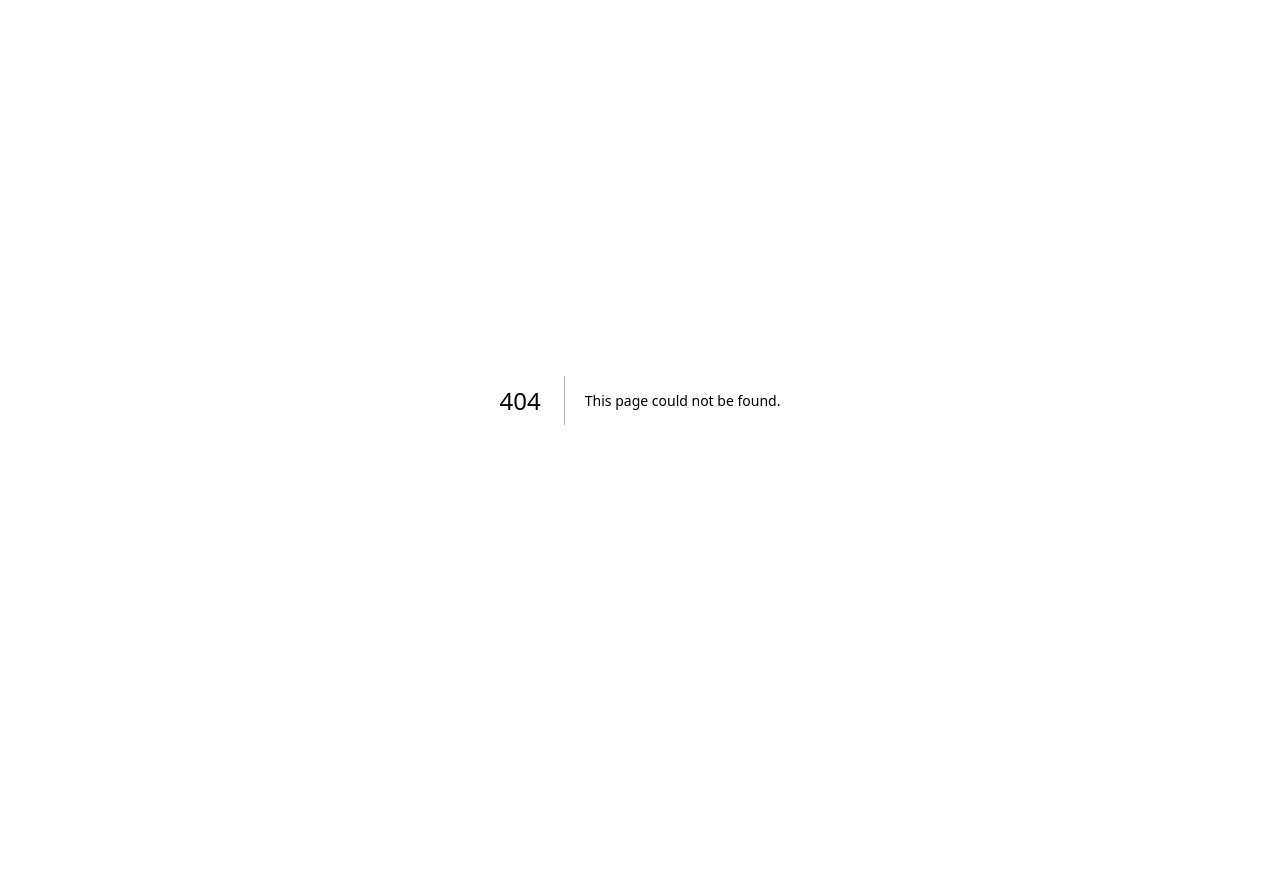
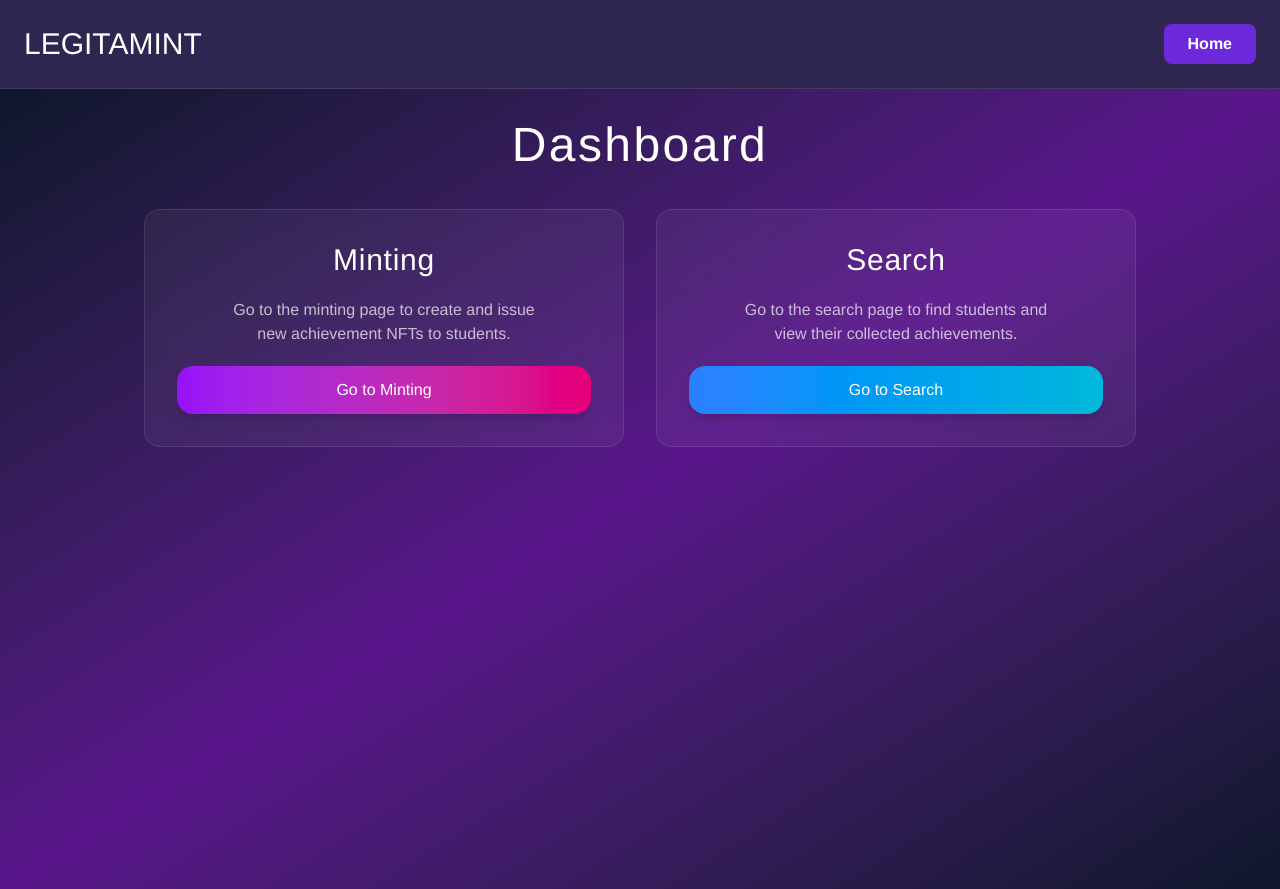
Before and after one commit to krpchandok/spur, a Next.js app in the folder frontend/: page /admin in a window 1280 px wide. Before the commit this address had no page. Before the commit the page ends 800 px from the top, so only its background shows below. Built offline with nearby package versions, Linux system fonts and the light colour scheme; what @rainbow-me/rainbowkit, wagmi would draw is missing.

Commit message:
Created a middle page to connect the search and minting page for admins

```diff
--- /dev/null
+++ b/frontend/src/app/Components/UserCard.tsx
@@ -0,0 +1,31 @@
+"use client"
+
+interface UserCardProps {
+  name: string
+  location: string
+  school: string
+}
+
+function UserCard({ name, location, school }: UserCardProps) {
+  return (
+    <div className="bg-white/5 backdrop-blur-sm rounded-2xl p-6 border border-white/10 hover:bg-white/10 transition-all duration-300 shadow-lg hover:shadow-xl">
+      <div className="flex flex-col gap-4">
+        <div className="flex items-center gap-4">
+          <div>
+            <h3 className="text-white font-medium text-lg tracking-wide">{name}</h3>
+            <p className="text-white/70 text-sm">{location}</p>
+          </div>
+        </div>
+
+        <div className="flex items-center gap-2 text-white/80">
+          <svg className="w-4 h-4" fill="none" stroke="currentColor" viewBox="0 0 24 24">
+            <path strokeLinecap="round" strokeLinejoin="round" strokeWidth={2} d="M19 21V5a2 2 0 00-2-2H7a2 2 0 00-2 2v16m14 0h2m-2 0h-5m-9 0H3m2 0h5M9 7h1m-1 4h1m4-4h1m-1 4h1m-5 10v-5a1 1 0 011-1h2a1 1 0 011 1v5m-4 0h4" />
+          </svg>
+          <span className="text-sm">{school}</span>
+        </div>
+      </div>
+    </div>
+  )
+}
+
+export default UserCard
--- /dev/null
+++ b/frontend/src/app/admin/page.tsx
@@ -0,0 +1,48 @@
+'use client'
+
+import Nav from "@/app/Components/Nav"
+import Link from "next/link"
+
+function AdminDashboard() {
+  return (<>
+    <Nav />
+    <div className="flex flex-col items-center min-h-screen bg-gradient-to-br from-slate-900 via-purple-900 to-slate-900 gap-8 py-8">
+
+      <div className="flex flex-col items-center justify-center gap-10 w-full max-w-5xl px-4">
+        <h1 className="text-5xl font-light text-white tracking-wider">Dashboard</h1>
+
+        <div className="grid grid-cols-1 md:grid-cols-2 gap-8 w-full">
+
+          <div className="bg-white/5 backdrop-blur-sm rounded-2xl p-8 border border-white/10 flex flex-col text-center items-center gap-5 transform hover:scale-105 transition-transform duration-300">
+            <h2 className="text-3xl font-light text-white tracking-wide">Minting</h2>
+            <p className="text-white/70 font-light max-w-xs">
+              Go to the minting page to create and issue new achievement NFTs to students.
+            </p>
+            <Link href="/admin/mint/" className="w-full mt-auto">
+              <button className="w-full bg-gradient-to-r from-purple-600 to-pink-600 text-white px-8 py-3 rounded-2xl font-medium hover:from-purple-700 hover:to-pink-700 transition-all duration-300 shadow-lg hover:shadow-xl text-md">
+                Go to Minting
+              </button>
+            </Link>
+          </div>
+
+          {/* Search Card */}
+          <div className="bg-white/5 backdrop-blur-sm rounded-2xl p-8 border border-white/10 flex flex-col text-center items-center gap-5 transform hover:scale-105 transition-transform duration-300">
+            <h2 className="text-3xl font-light text-white tracking-wide">Search</h2>
+            <p className="text-white/70 font-light max-w-xs">
+              Go to the search page to find students and view their collected achievements.
+            </p>
+            <Link href="/admin/search/" className="w-full mt-auto">
+              <button className="w-full bg-gradient-to-r from-blue-500 to-cyan-500 text-white px-8 py-3 rounded-2xl font-medium hover:from-blue-600 hover:to-cyan-600 transition-all duration-300 shadow-lg hover:shadow-xl text-md">
+                Go to Search
+              </button>
+            </Link>
+          </div>
+
+        </div>
+      </div>
+    </div>
+    </>
+  )
+}
+
+export default AdminDashboard
--- a/frontend/src/app/admin/search/page.tsx
+++ b/frontend/src/app/admin/search/page.tsx
@@ -2,6 +2,7 @@
 
 import { useState, useEffect } from "react"
 import Nav from "@/app/Components/Nav"
+import UserCard from "@/app/Components/UserCard"
 function AdminSearchPage() {
 
     const [isOpen, setIsOpen] = useState(false)
@@ -72,6 +73,14 @@ function AdminSearchPage() {
           </div>
       </form>
       </div>}
+        <div className="grid grid-cols-1 sm:grid-cols-2 lg:grid-cols-3 xl:grid-cols-4 gap-6 w-full max-w-7xl px-4">
+            <UserCard name="John Doe" location="New York" school="Columbia University" />
+            <UserCard name="John Doe" location="New York" school="Columbia University" />
+            <UserCard name="John Doe" location="New York" school="Columbia University" />
+            <UserCard name="John Doe" location="New York" school="Columbia University" />
+            <UserCard name="John Doe" location="New York" school="Columbia University" />
+            <UserCard name="John Doe" location="New York" school="Columbia University" />
+        </div>
     </div>
   )
 }
```
